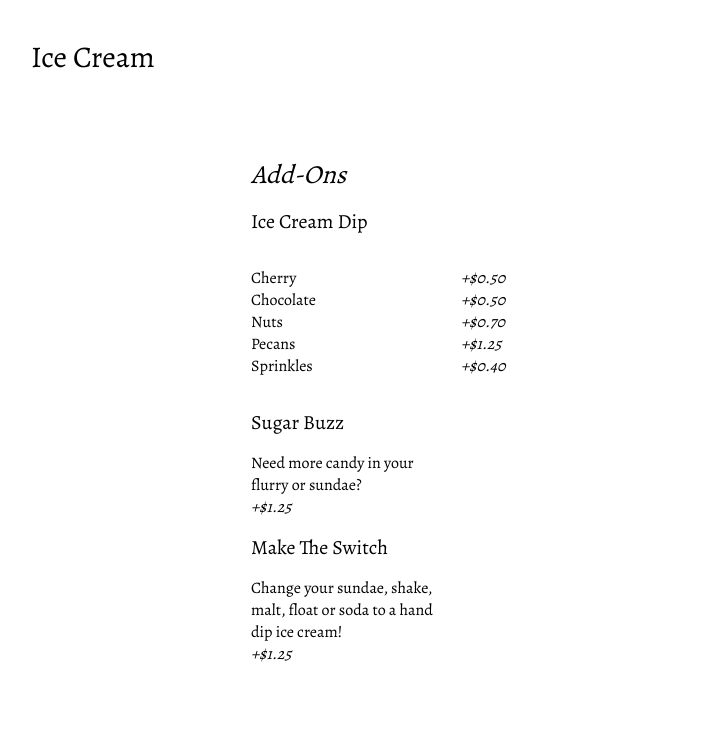
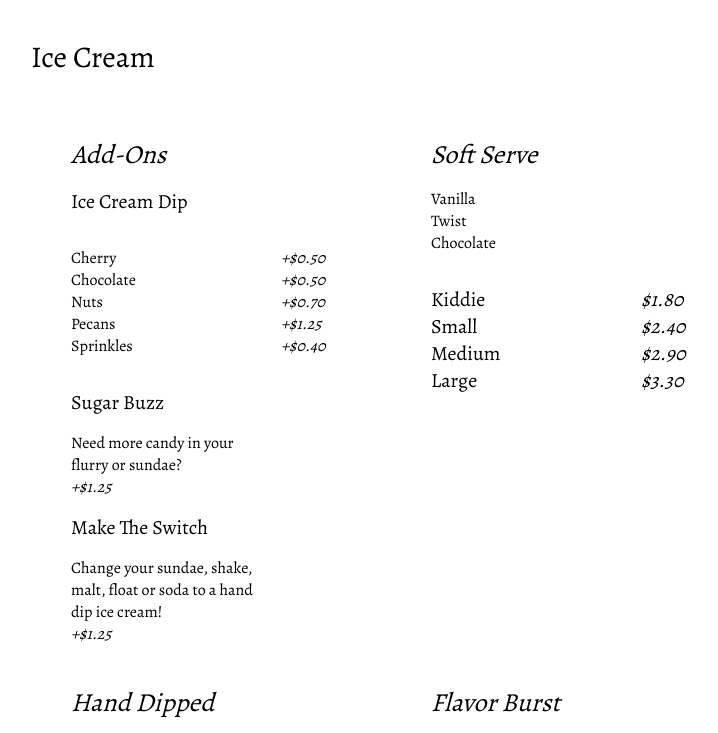
Before and after one commit to feature-creep/IceCreamShoppe, a website built with Parcel: page app/index.html in a window 1280 px wide. Shown: the part 860-1593 px from the top of the page, without its empty margins (249-967 px from the left). Built offline with nearby package versions, Linux system fonts and the light colour scheme.

Commit message:
fixed menu

```diff
--- a/app/assets/app.scss
+++ b/app/assets/app.scss
@@ -460,11 +460,7 @@ button {
     // flex-direction: column;
     min-width: 20rem;
     max-width: 28rem;
-    margin: 4rem 8rem;
-
-    @include lg {
-      margin: 2rem 4rem;
-    }
+    margin: 2rem 4rem;
   }
 
   &__header {
```
